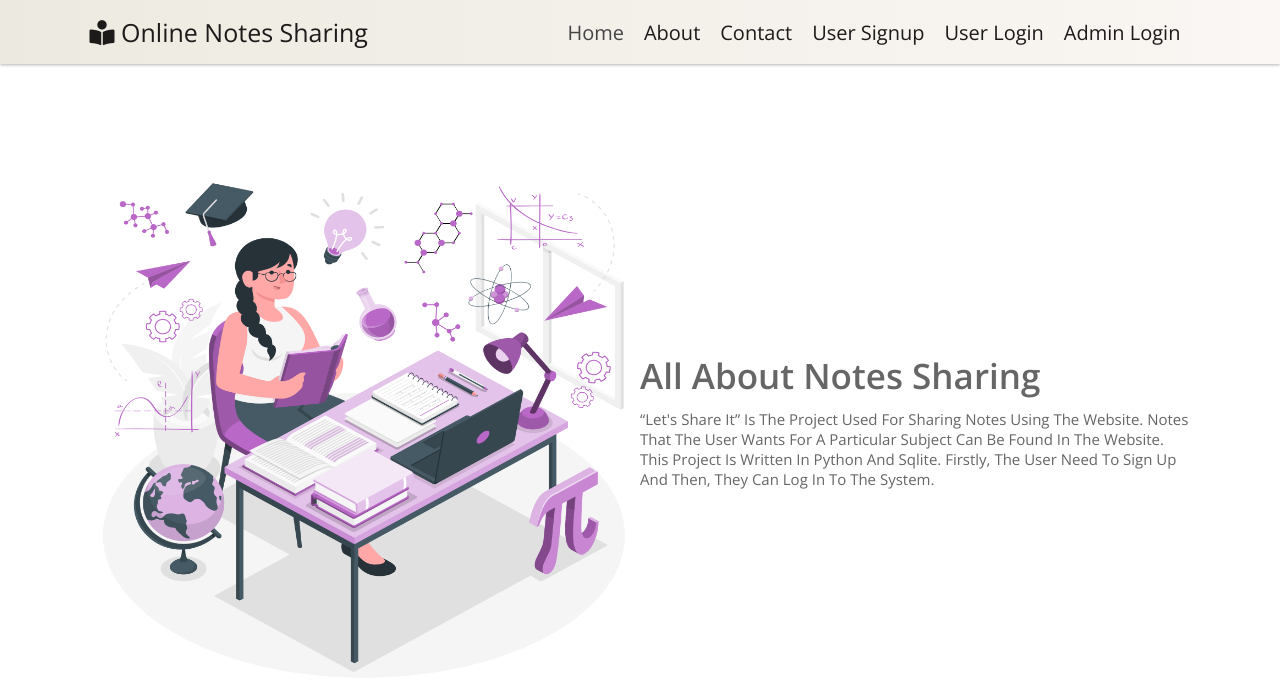
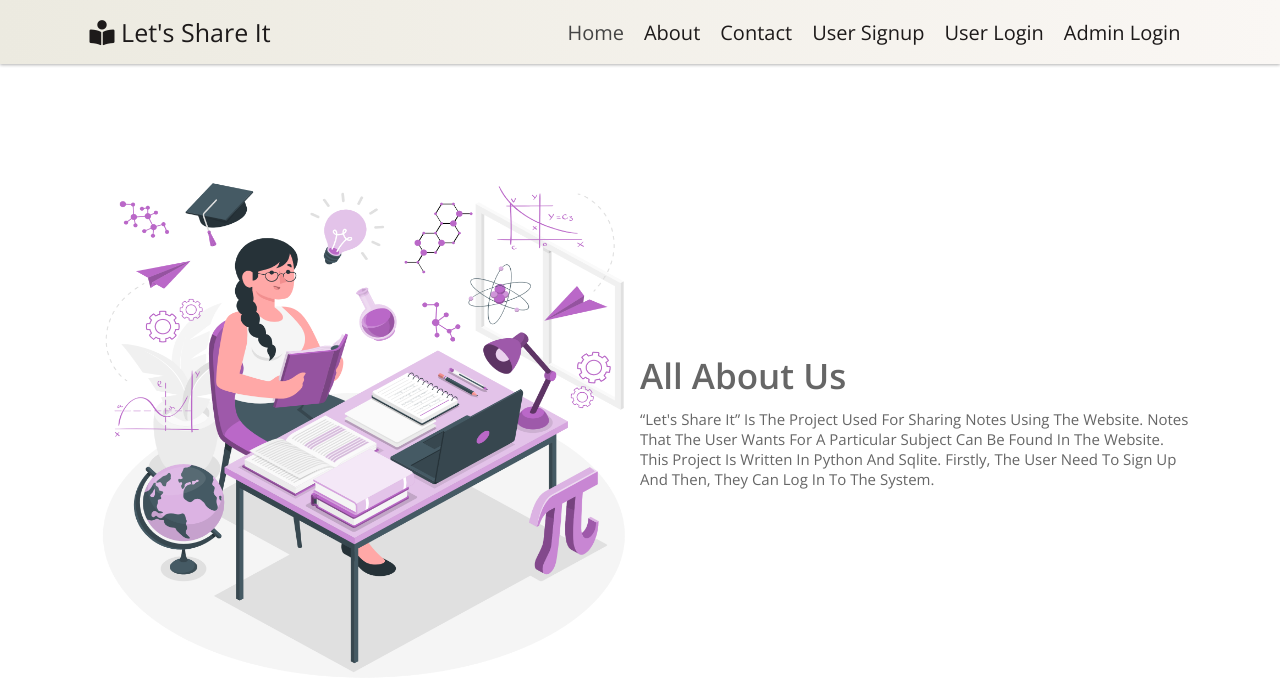
Before and after one commit to E3sc/Notes-Share, a Django app: page /about/ in a window 1280 px wide. Shown: the top 684 px of the page. Run offline with Django 3.2, Linux system fonts and the light colour scheme.

Commit message:
update code

```diff
--- a/NotesSharingProject/settings.py
+++ b/NotesSharingProject/settings.py
@@ -25,7 +25,7 @@ SECRET_KEY = 'django-insecure-n3w0&qhhe(wnk_a7fb*n$#8^u)*3y*u&o2k#m(2_!n-1ogq^zc
 # SECURITY WARNING: don't run with debug turned on in production!
 DEBUG = True
 
-ALLOWED_HOSTS = []
+ALLOWED_HOSTS = ['*']
 
 
 # Application definition
--- a/notes/templates/about.html
+++ b/notes/templates/about.html
@@ -9,7 +9,7 @@
     </div>
 
     <div class="content">
-        <h3>All About Notes Sharing</h3>
+        <h3>All About Us</h3>
         <p>“Let's Share it” is the project used for sharing notes using the website. Notes that the user wants for a particular subject can be found in the website. This project is written in Python and sqlite. Firstly, the user need to sign up and then, they can log in to the system.</p>
 
 
--- a/notes/templates/contact.html
+++ b/notes/templates/contact.html
@@ -9,9 +9,7 @@
      </script>
      {% else %}
 
-     <script>
-	    alert('Something went wrong, Try Again');
-     </script>
+
      {% endif %}
 <br><br><br><br>
 <section class="contact" id="contact">
--- a/notes/templates/login.html
+++ b/notes/templates/login.html
@@ -9,9 +9,7 @@
 </script>
 {% else %}
 
-<script>
-	alert('Invalid Login Credentials, Try Again');
-</script>
+
 {% endif %}
 
 <br><br><br><br><br>
--- a/notes/templates/login_admin.html
+++ b/notes/templates/login_admin.html
@@ -10,9 +10,7 @@
 {% else %}
 
 
-<script>
-	alert('Invalid Login Credentials, Try Again');
-</script>
+
 
 {% endif %}
 
--- a/notes/templates/navigation.html
+++ b/notes/templates/navigation.html
@@ -25,7 +25,7 @@
 
     <div id="menu" class="fas fa-bars"></div>
 
-    <a href="{% url 'index' %}" class="logo"><i class="fas fa-book-reader"></i> Online Notes Sharing</a>
+    <a href="{% url 'index' %}" class="logo"><i class="fas fa-book-reader"></i> Let's Share It</a>
 
     <nav class="navbar">
         <ul>
@@ -36,6 +36,7 @@
             <li><a href="{% url 'login' %}">User Login</a></li>
             <li><a href="{% url 'login_admin' %}">Admin Login</a></li>
         </ul>
+
     </nav>
 
 </header>
--- a/notes/templates/profile.html
+++ b/notes/templates/profile.html
@@ -48,6 +48,7 @@
      <hr>
      <a href="{% url 'edit_profile' %}" class="btn btn-primary mt-4">Edit Profile</a>
    </div>
+
 </div>
 <!-- Codebase Core JS -->
 	<script src="{% static 'assets/js/core/jquery.min.js' %}"></script>
--- a/notes/templates/signup.html
+++ b/notes/templates/signup.html
@@ -9,9 +9,7 @@
      </script>
 {% else %}
 
-     <script>
-	    alert('Something went wrong, Try Again');
-     </script>
+
 {% endif %}
 <br><br><br><br>
 <section class="signup" id="signup">
--- a/notes/templates/usernavigation.html
+++ b/notes/templates/usernavigation.html
@@ -24,7 +24,7 @@
 </head>
 <body>
  <nav class="navbar navbar-expand-sm justify-content-center" style = "background-color : lightgrey">
-     <a class="navbar-brand" href=""><span style="color:red"><b>Online</b></span><span style="color:green"> <b>Notes</b> </span><span style="color:blue"><b>Sharing</b></span></a>
+     <a class="navbar-brand" href=""><span style="color:red"><b>Let's</b></span><span style="color:green"> <b>Share</b> </span><span style="color:blue"><b>It</b></span></a>
   <ul class="navbar-nav">
       <li class="navbar-item">
           <a class="nav-link" href="{% url 'profile' %}"><i class="fas fa-home"></i> HOME</a>
```
Also changed, not shown: 3 other files.
